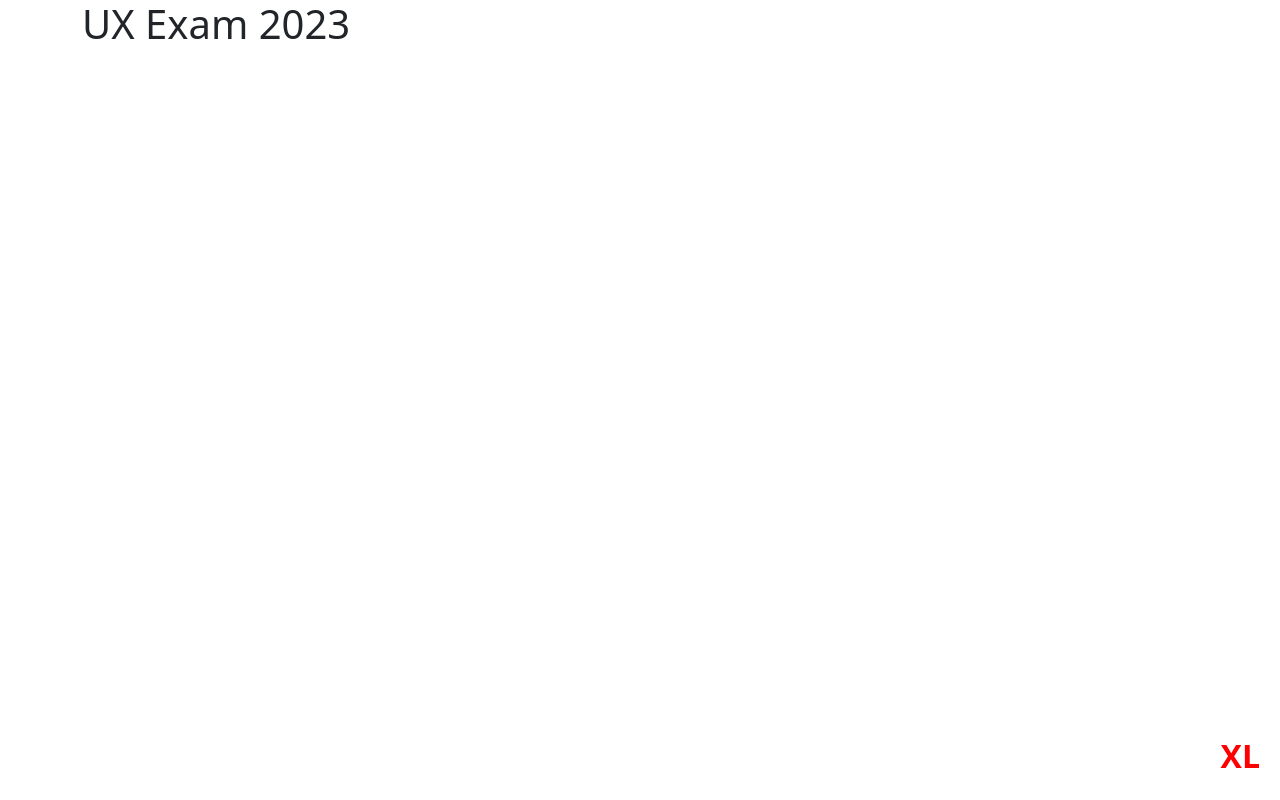
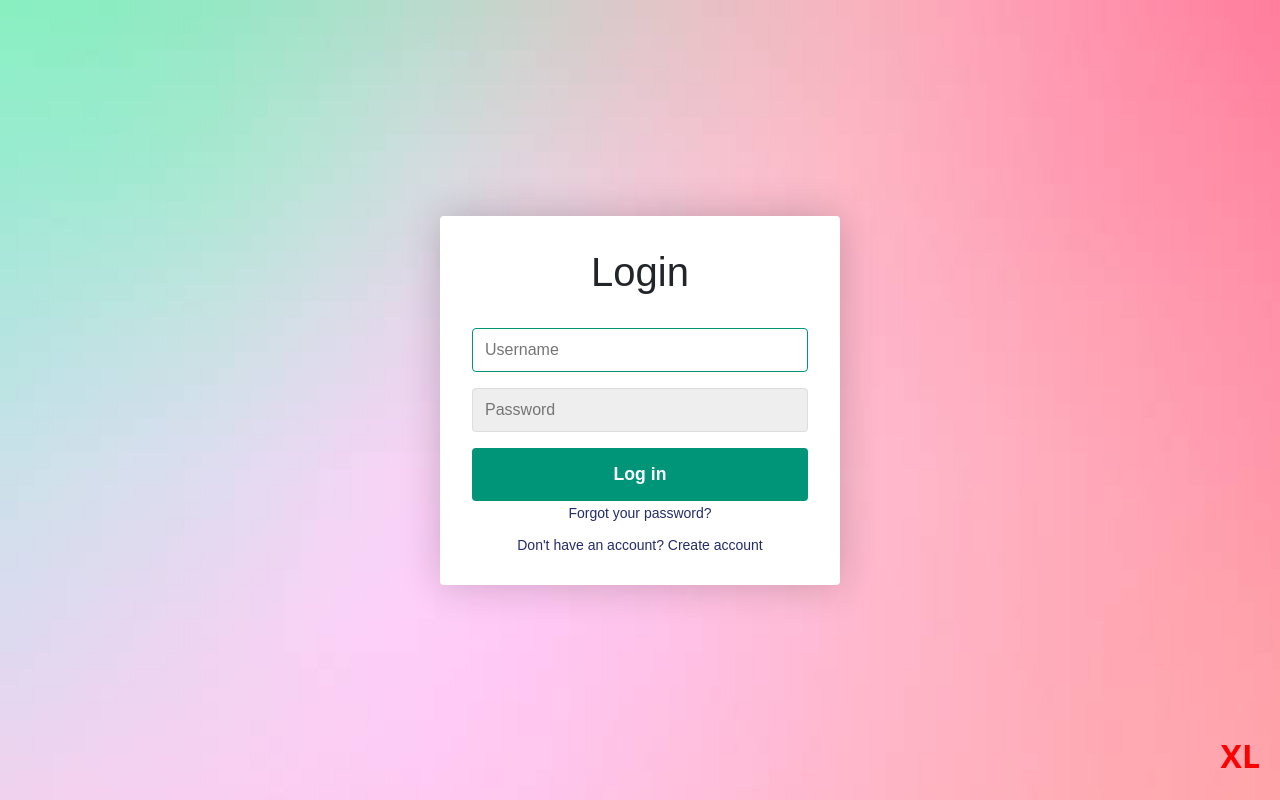
Before and after one commit to PhiVaLo/UX-Exam-2023, a React (Create React App) app: page / in a window 1280 px wide. Built offline with nearby package versions, Linux system fonts and the light colour scheme.

Commit message:
Created a login/sign up screen

```diff
--- a/src/components/App.js
+++ b/src/components/App.js
@@ -1,13 +1,11 @@
 import React, { useState, useEffect } from 'react'
 import './App.css'
-import HelloWorld from "./HelloWorld/HelloWorld"
+import LoginForm from "./Login/Login"
 
 const App = () => {
 
     return (
-        <div className='container'>
-            <HelloWorld />
-        </div>
+            <LoginForm/>
     )
 }
 
--- /dev/null
+++ b/src/components/Login/Login.css
@@ -0,0 +1,132 @@
+body {
+    --color-primary: #009579;
+    --color-primary-dark: #007f67;
+    --color-secondary: #252c6a;
+    --color-error: #cc3333;
+    --color-success: #4bb544;
+    --border-radius: 4px;
+
+    margin: 0;
+    height: 100vh;
+    display: flex;
+    align-items: center;
+    justify-content: center;
+    font-size: 18px;
+    background: url("/public/BackgroundLogin.jpg");
+    background-size: cover;
+}
+
+.container {
+    width: 400px;
+    max-width: 400px;
+    margin: 1rem;
+    padding: 2rem;
+    box-shadow: 0 0 40px rgba(0, 0, 0, 0.2);
+    border-radius: var(--border-radius);
+    background: #ffffff;
+}
+
+.container,
+.form-input,
+.form-button {
+    font: 500 1rem 'Quicksand', sans-serif;
+}
+
+.form-hidden {
+    display: none;
+}
+
+.form > *:first-child {
+    margin-top: 0;
+}
+
+.form > *:last-child {
+    margin-bottom: 0;
+}
+
+.form-title {
+    margin-bottom: 2rem;
+    text-align: center;
+}
+
+.form-message {
+    text-align: center;
+    margin-bottom: 1rem;
+}
+
+.form-message-success {
+    color: var(--color-success);
+}
+
+.form-message-error {
+    color: var(--color-error);
+}
+
+.form-input-group {
+    margin-bottom: 1rem;
+}
+
+.form-input {
+    display: block;
+    width: 100%;
+    padding: 0.75rem;
+    box-sizing: border-box;
+    border-radius: var(--border-radius);
+    border: 1px solid #dddddd;
+    outline: none;
+    background: #eeeeee;
+    transition: background 0.2s, border-color 0.2s;
+}
+.form-input:focus {
+    background: #ffffff;
+}
+
+.form-input:not(.form-input-error):focus {
+    border-color: var(--color-primary);
+}
+
+.form-input-error {
+    color: var(--color-error);
+    border-color: var(--color-error);
+}
+
+.form-input-error-message {
+    margin-top: 0.5rem;
+    font-size: 0.85rem;
+    color: var(--color-error);
+}
+
+.form-button {
+    width: 100%;
+    padding: 1rem 2rem;
+    font-weight: bold;
+    font-size: 1.1rem;
+    color: #ffffff;
+    border: none;
+    border-radius: var(--border-radius);
+    outline: none;
+    cursor: pointer;
+    background: var(--color-primary);
+}
+
+.form-button:hover {
+    background: var(--color-primary-dark);
+}
+
+.form-button:active {
+    transform: scale(0.98);
+}
+
+.form-text {
+    text-align: center;
+}
+
+.form-link {
+    color: var(--color-secondary);
+    text-decoration: none;
+    cursor: pointer;
+}
+
+.form-link:hover {
+    text-decoration: underline;
+}
--- /dev/null
+++ b/src/components/Login/Login.js
@@ -0,0 +1,158 @@
+import React, { useState } from 'react';
+import './Login.css';
+
+
+function LoginForm() {
+    const [isLoginFormActive, setIsLoginFormActive] = useState(true);
+    const [username, setUsername] = useState('');
+    const [password, setPassword] = useState('');
+    const [confirmPassword, setConfirmPassword] = useState('');
+    const [errorMessage, setErrorMessage] = useState('');
+
+    const handleUsernameChange = (event) => {
+        setUsername(event.target.value);
+        if (event.target.value.length > 5) {
+            setErrorMessage('');
+        }
+    }
+
+    const handlePasswordChange = (event) => { //When Password Field changes
+        setPassword(event.target.value);
+        if (event.target.value.length > 7) {
+            setErrorMessage('');
+        }
+    };
+
+    const handleConfirmPasswordChange = (event) => {
+        setConfirmPassword(event.target.value);
+    }
+
+    const handleLogin = (event) => { //Login Button Pressed
+        event.preventDefault();
+        if (username.length <= 5) {
+            setErrorMessage('Username must be at least 6 characters in length');
+            return;
+        }
+        if (password.length < 8) {
+            setErrorMessage('Password must be at least 8 characters in length');
+            return;
+        }
+        // TODO: AJAX/Fetch login
+        // For now just set an error message
+        setErrorMessage('Invalid username/password combination');
+    };
+
+    const handleSignup = (event) => { //Sign Up Button Pressed
+        event.preventDefault();
+        if (username.length <= 5) {
+            setErrorMessage('Username must be at least 6 characters in length');
+            return;
+        }
+        if (password.length < 8) {
+            setErrorMessage('Password must be at least 8 characters in length');
+            return;
+        }
+        if (password !== confirmPassword) {
+            setErrorMessage('Passwords do not match')
+            return;
+        }
+        // TODO: AJAX/Fetch signup operation here.
+        // For now just set an error message
+        setErrorMessage('Signup is currently not implemented');
+    };
+
+
+    return (
+        <div className="container">
+            {isLoginFormActive ? (
+                <form className="form" id="login" onSubmit={handleLogin}>
+                    <h1 className="form-title">Login</h1>
+                    <div className="form-message form-message-error">{errorMessage}</div>
+                    <div className="form-input-group">
+                        <input
+                            type="text"
+                            className={`form-input ${errorMessage.includes('Username') ? 'form-input-error' : ''}`}
+                            autoFocus
+                            placeholder="Username"
+                            value={username}
+                            onChange={handleUsernameChange}
+                        />
+                        <div className="form-input-error-message"></div>
+                    </div>
+                    <div className="form-input-group">
+                        <input
+                            type="password"
+                            className={`form-input ${errorMessage.includes('Password') ? 'form-input-error' : ''}`}
+                            placeholder="Password"
+                            value={password}
+                            onChange={handlePasswordChange}
+                        />
+                        <div className="form-input-error-message"></div>
+                    </div>
+                    <button className="form-button" type="submit">Log in</button>
+                    <p className="form-text">
+                        <a href="#" className="form-link">Forgot your password?</a>
+                    </p>
+                    <p className="form-text">
+                        <a
+                            className="form-link"
+                            onClick={() => setIsLoginFormActive(false)}
+                        >
+                            Don't have an account? Create account
+                        </a>
+                    </p>
+                </form>
+            ) : (
+                <form className="form" id="SignUp" onSubmit={handleSignup}>
+                    <h1 className="form-title">Create Account</h1>
+                    <div className="form-message form-message-error">{errorMessage}</div>
+                    <div className="form-input-group">
+                        <input
+                            type="text"
+                            className={`form-input ${errorMessage ? 'form-input-error' : ''}`}
+                            autoFocus
+                            placeholder="Username"
+                            value={username}
+                            onChange={handleUsernameChange}
+                        />
+                        <div className="form-input-error-message"></div>
+                    </div>
+                    <div className="form-input-group">
+                        <input
+                            type="password"
+                            className={`form-input ${errorMessage.includes('Password') ? 'form-input-error' : ''}`}
+                            placeholder="Password"
+                            value={password}
+                            onChange={handlePasswordChange}
+                        />
+                        <div className="form-input-error-message"></div>
+                    </div>
+                    <div className="form-input-group">
+                        <input
+                            type="password"
+                            className={`form-input ${password !== confirmPassword ? 'form-input-error' : ''}`}
+                            placeholder="Confirm Password"
+                            value={confirmPassword}
+                            onChange={handleConfirmPasswordChange}
+                        />
+                        <div className="form-input-error-message"></div>
+                    </div>
+                    <button className="form-button" type="submit">Sign up</button>
+                    <p className="form-text">
+                        <a href="#" className="form-link">Forgot your password?</a>
+                    </p>
+                    <p className="form-text">
+                        <a
+                            className="form-link"
+                            onClick={() => setIsLoginFormActive(true)}
+                        >
+                            Already have an account? Sign in
+                        </a>
+                    </p>
+                </form>
+            )}
+        </div>
+    );
+}
+
+export default LoginForm;
```
Also changed, not shown: public/BackgroundLogin.jpg (added).
